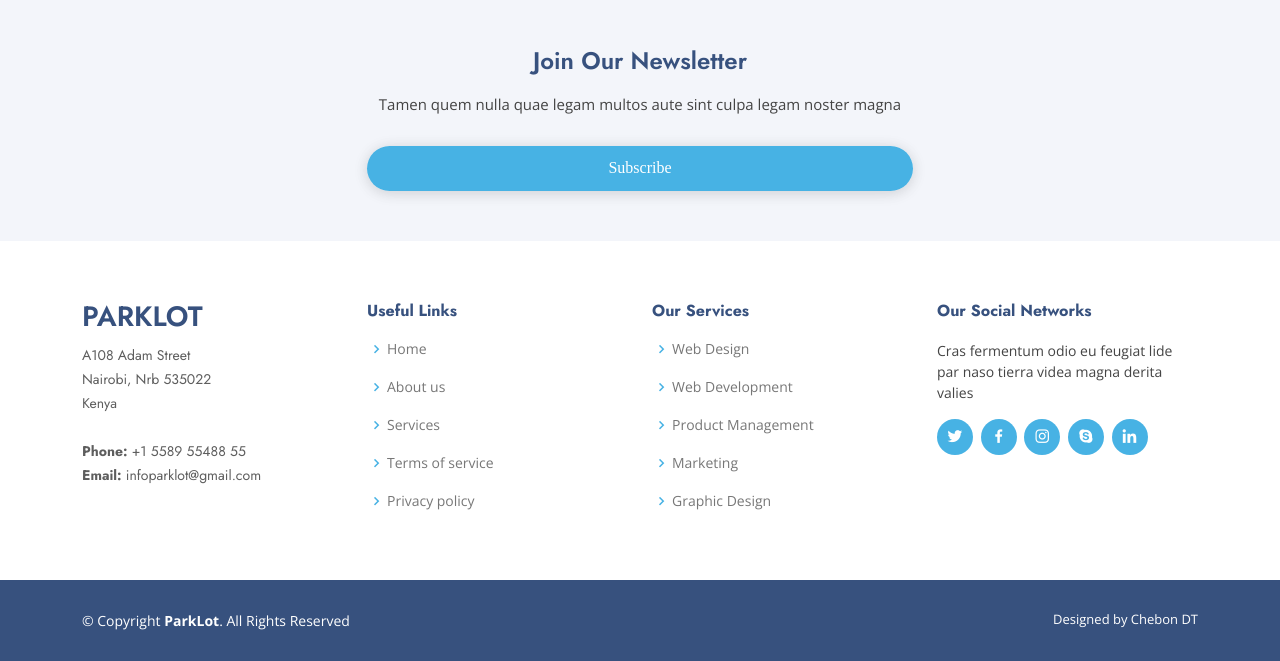
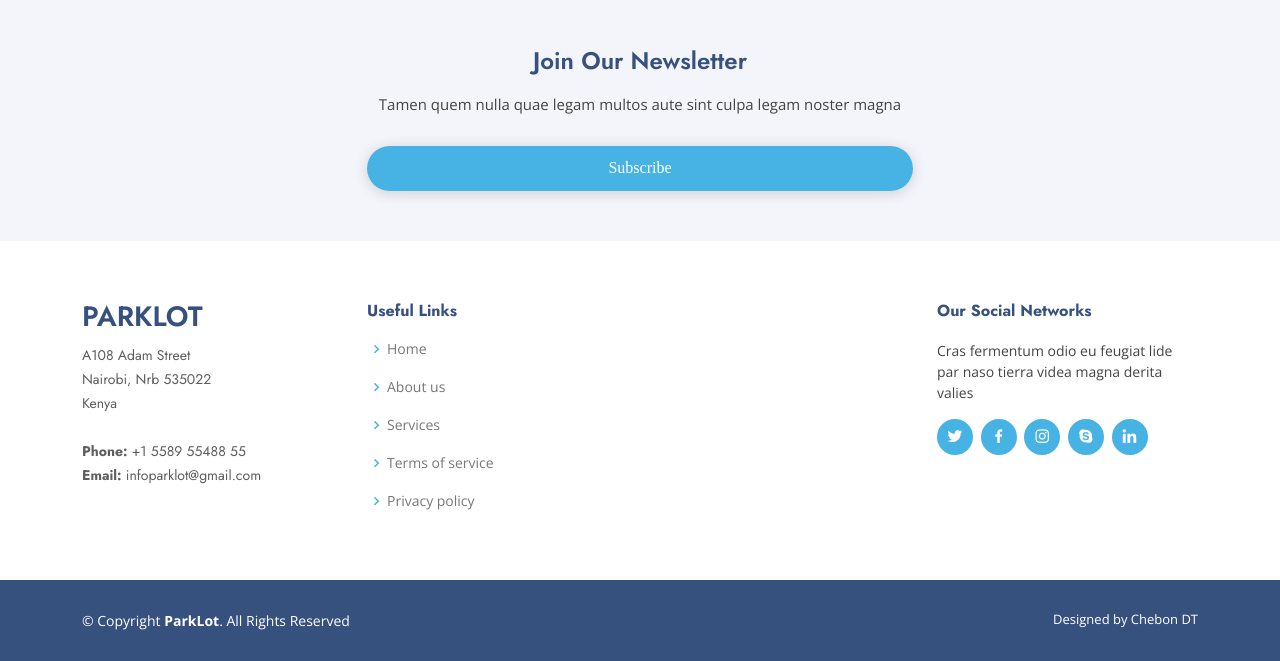
Before and after one commit to Caesar-droid/parking_system, a Django app: page / in a window 1280 px wide. Shown: the part 3405-4066 px from the top of the page. Run offline with Django 3.2, Linux system fonts and the light colour scheme; some libraries are stand-ins or nearby versions.

Commit message:
part of working with the project

```diff
--- a/parking_system/parking/form.py
+++ b/parking_system/parking/form.py
@@ -1,4 +1,4 @@
-from django.forms import ModelForm, fields, models
+from django.forms import ModelForm
 from .models import ParkingLot,Person,Vehicle
 
 class PersonForm(ModelForm):
--- a/parking_system/parking/templates/includes/footer.html
+++ b/parking_system/parking/templates/includes/footer.html
@@ -41,14 +41,7 @@
           </div>
 
           <div class="col-lg-3 col-md-6 footer-links">
-            <h4>Our Services</h4>
-            <ul>
-              <li><i class="bx bx-chevron-right"></i> <a href="#">Web Design</a></li>
-              <li><i class="bx bx-chevron-right"></i> <a href="#">Web Development</a></li>
-              <li><i class="bx bx-chevron-right"></i> <a href="#">Product Management</a></li>
-              <li><i class="bx bx-chevron-right"></i> <a href="#">Marketing</a></li>
-              <li><i class="bx bx-chevron-right"></i> <a href="#">Graphic Design</a></li>
-            </ul>
+
           </div>
 
           <div class="col-lg-3 col-md-6 footer-links">
@@ -72,10 +65,6 @@
         &copy; Copyright <strong><span>ParkLot</span></strong>. All Rights Reserved
       </div>
       <div class="credits">
-        <!-- All the links in the footer should remain intact. -->
-        <!-- You can delete the links only if you purchased the pro version. -->
-        <!-- Licensing information: https://bootstrapmade.com/license/ -->
-        <!-- Purchase the pro version with working PHP/AJAX contact form: https://bootstrapmade.com/arsha-free-bootstrap-html-template-corporate/ -->
         Designed by Chebon DT</a>
       </div>
     </div>
--- a/parking_system/parking/templates/includes/hero.html
+++ b/parking_system/parking/templates/includes/hero.html
@@ -1,3 +1,4 @@
+{%load static%}
 <section id="hero" class="d-flex align-items-center">
 
     <div class="container">
@@ -10,7 +11,7 @@
           </div>
         </div>
         <div class="col-lg-6 order-1 order-lg-2 hero-img" data-aos="zoom-in" data-aos-delay="200">
-          <img src="{% static 'img/hero-img.png" class="img-fluid animated" alt="">
+          <img src="{% static 'img/hero-img.png' %}" class="img-fluid animated" alt="">
         </div>
       </div>
     </div>
--- a/parking_system/parking/views.py
+++ b/parking_system/parking/views.py
@@ -1,4 +1,5 @@
 from django.shortcuts import render
+# from django.template import RequestContext
 from django.views import View
 from .form import PersonForm,VehicleForm,ParkingLotForm
 
@@ -6,4 +7,28 @@ def home(request):
     return render(request,'parking/home.html')
 class RegisterView(View):
     def get(self,request,*args,**kwargs):
-        return render(request,'parking/register.html',{'person_form':PersonForm,'vehicle_form':VehicleForm,'parking_form':ParkingLotForm})
+        print(request)
+        return render(request,'parking/register.html',{'person_form':PersonForm,'vehicle_form':VehicleForm,'parking_form':ParkingLotForm })
+
+    def post(request,*args,**kwargs):
+        if request.GET == True:
+            pform=PersonForm(request.POST)
+            vform=VehicleForm(request.POST)
+            lform=ParkingLotForm(request.POST)
+            if pform.is_valid()  and vform.is_valid() and lform.is_valid() :
+                pform.save()
+                vform.save()
+                lform.save()
+            return render(request,'parking/home.html')
+# def register(request):
+#      if request.GET == True:
+#             pform=PersonForm(request.POST)
+#             vform=VehicleForm(request.POST)
+#             lform=ParkingLotForm(request.POST)
+#             if pform.is_valid()  and vform.is_valid() and lform.is_valid() :
+#                 pform.save()
+#                 vform.save()
+#                 lform.save()
+#             return render(request,'parking/home.html',context_instance=RequestContext(request))
+#      elif request.method == "GET":
+#         return render(request,'parking/register.html',{'person_form':PersonForm,'vehicle_form':VehicleForm,'parking_form':ParkingLotForm })
--- a/parking_system/parking_system/urls.py
+++ b/parking_system/parking_system/urls.py
@@ -23,7 +23,8 @@ urlpatterns = [
 
     path('admin/', admin.site.urls),
     path('parking/',RegisterView.as_view(),name='register'),
-    path('',home,name='home' )
+    path('',home,name='home' ),
+    # path('parking/',register, name='register'),
 
 ]
 urlpatterns += static(settings.STATIC_URL, document_root=settings.STATIC_ROOT)
```
Also changed, not shown: parking_system/parking/templates/parking/register.html (+11 -5 lines), parking_system/db.sqlite3.
